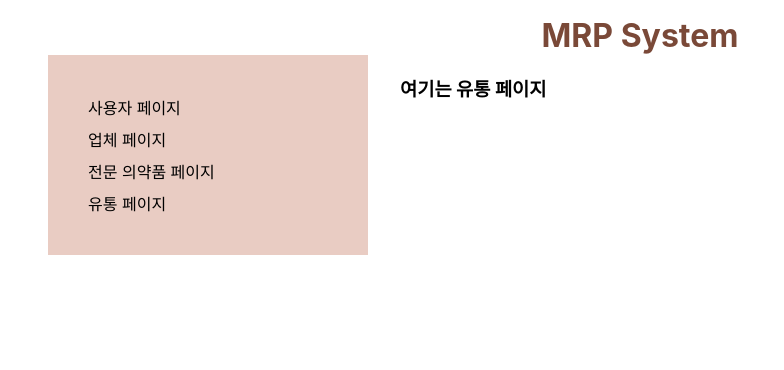
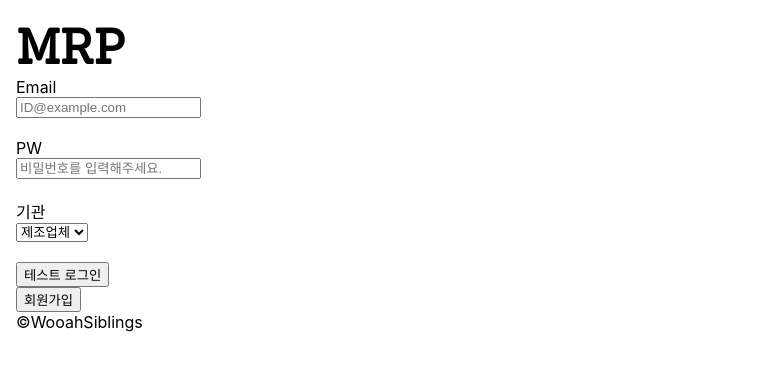
Before and after one commit to Seongjun-Moon/MRP, a React (Create React App) app in the folder web/: page /#/circulation in a window 1280 px wide. Shown: the top 370 px of the page, without its empty margins (0-784 px from the left). Built offline with nearby package versions, Linux system fonts and the light colour scheme.

Commit message:
Edit html tags as semantic and fix some css

```diff
--- a/web/public/index.html
+++ b/web/public/index.html
@@ -10,6 +10,9 @@
 
     <link rel="manifest" href="%PUBLIC_URL%/manifest.json" />
 
+    <!-- Font -->
+    <link href="https://fonts.googleapis.com/css2?family=Sanchez&display=swap" rel="stylesheet">
+
     <title>MRP 전문의약품 유통이력 추적관리 서비스</title>
   </head>
   <body>
--- a/web/src/App.js
+++ b/web/src/App.js
@@ -9,7 +9,7 @@ function App() {
     setIsLoggedin(!isLoggedIn);
   };
 
-  return <div>{!isLoggedIn ? <Main /> : <Welcome login={login} />}</div>;
+  return <div>{isLoggedIn ? <Main /> : <Welcome login={login} />}</div>;
 }
 
 export default App;
--- a/web/src/components/main-container.jsx
+++ b/web/src/components/main-container.jsx
@@ -7,7 +7,7 @@ import CirculationPage from "../components/circulation-page";
 
 function MainContainer(props) {
   return (
-    <section className="main">
+    <section>
       <Route exact path="/" component={UserPage}></Route>
       <Route exact path="/company" component={CompanyPage}></Route>
       <Route exact path="/medicine" component={MedicinePage}></Route>
--- a/web/src/components/medicine-page.jsx
+++ b/web/src/components/medicine-page.jsx
@@ -29,24 +29,8 @@ function MedicinePage(props) {
     getMedicineInfo();
   }, []);
 
-  const getMedicineInfo = async (
-    mediCode,
-    companyCode,
-    mediName,
-    mediType,
-    count,
-    permissionDate,
-    cancelDate
-  ) => {
-    const data = await API.getMedicineInfo(
-      mediCode,
-      companyCode,
-      mediName,
-      mediType,
-      count,
-      permissionDate,
-      cancelDate
-    ).then((data) => data.data);
+  const getMedicineInfo = async () => {
+    const data = await API.getMedicineInfo().then((data) => data.data);
     setMediData(data);
   };
 
@@ -62,9 +46,12 @@ function MedicinePage(props) {
       cancelDate.value
     ).then((data) => data.data);
     console.log(result);
+
     result
       ? alert("의약품 정보가 등록되었습니다.")
       : alert("의약품 정보 등록에 실패했습니다.");
+
+    getMedicineInfo();
   };
 
   return (
@@ -128,24 +115,35 @@ function MedicinePage(props) {
             type="text"
             name=""
             id="companyCode"
-            ref={companyCode}
+            ref={(ref) => (companyCode = ref)}
             required
           />
 
           <label htmlFor="mediType">의약품 유형</label>
-          <select name="" id="mediType" ref={mediType} required>
+          <select
+            name=""
+            id="mediType"
+            ref={(ref) => (mediType = ref)}
+            required
+          >
             <option value="의약품">전문 의약품</option>
           </select>
 
           <label htmlFor="count">제품 수량</label>
-          <input type="number" name="" id="count" ref={count} required />
+          <input
+            type="number"
+            name=""
+            id="count"
+            ref={(ref) => (count = ref)}
+            required
+          />
 
           <label htmlFor="permissionDate">품목 허가일자</label>
           <input
             type="date"
             name=""
             id="permissionDate"
-            ref={permissionDate}
+            ref={(ref) => (permissionDate = ref)}
             required
           />
 
@@ -154,7 +152,7 @@ function MedicinePage(props) {
             type="date"
             name=""
             id="cancelDate"
-            ref={cancelDate}
+            ref={(ref) => (cancelDate = ref)}
             required
           />
           <button type="submit">등록</button>
--- a/web/src/pages/main.pages.jsx
+++ b/web/src/pages/main.pages.jsx
@@ -10,20 +10,19 @@ import "../scss/styles.scss";
 class Main extends React.Component {
   render() {
     return (
-      <div className="main">
-        <div className="main-header">
-          <header>
-            {/* <Medicine /> */}
-            <h1>MRP System</h1>
-          </header>
-        </div>
+      <section className="main">
+        <header className="main-header">
+          {/* <Medicine /> */}
+          <h1>MRP System</h1>
+        </header>
+
         <HashRouter>
           <section className="main-container">
             <SidebarContainer />
             <MainContainer />
           </section>
         </HashRouter>
-      </div>
+      </section>
     );
   }
 }
--- a/web/src/pages/welcome.pages.jsx
+++ b/web/src/pages/welcome.pages.jsx
@@ -18,8 +18,9 @@ class Welcome extends React.Component {
 
   render() {
     return (
-      <div className="welcome-container">
-        <h1>MRP</h1>
+      <section className="welcome">
+        <header>MRP</header>
+        <article className="login-container">
           {this.state.sign ? (
             <>
               <Signin login={this.props.login} />
@@ -28,7 +29,10 @@ class Welcome extends React.Component {
           ) : (
             <Signup login={this.props.login} />
           )}
-      </div>
+        </article>
+
+        <footer>&copy;WooahSiblings</footer>
+      </section>
     );
   }
 }
--- a/web/src/scss/components.scss
+++ b/web/src/scss/components.scss
@@ -12,5 +12,7 @@
 }
 
 .main {
-  padding: 0 2rem;
+  section {
+    padding: 0 2rem;
+  }
 }
--- a/web/src/scss/pages.scss
+++ b/web/src/scss/pages.scss
@@ -15,3 +15,11 @@
     grid-template-columns: 20rem 1fr;
   }
 }
+
+.welcome {
+  header {
+    font-family: $Sanchez;
+    font-size: 3rem;
+    font-weight: 700;
+  }
+}
--- a/web/src/scss/variables.scss
+++ b/web/src/scss/variables.scss
@@ -5,4 +5,6 @@ $mint: #c9dad8;
 
 // Font
 
+$Sanchez: "Sanchez", serif;
+
 // Mixins
```
Lines whose indentation alone changed are shown as unchanged.
